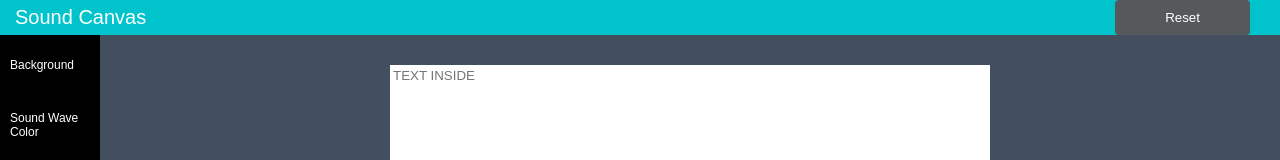
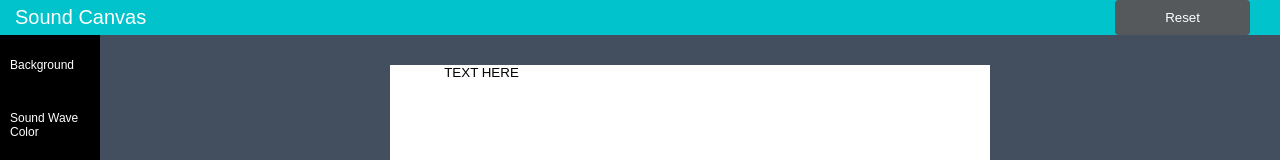
Before and after one commit to Osvaldo111/SoundCanvas, a React (Create React App) app in the folder client/: page / in a window 1280 px wide. Shown: the top 160 px of the page. Built offline with nearby package versions, Linux system fonts and the light colour scheme; a web font is replaced by a local one.

Commit message:
Input text deve

```diff
--- a/client/src/components/Canvas.js
+++ b/client/src/components/Canvas.js
@@ -39,7 +39,8 @@ class Canvas extends React.Component {
       pos1: 0,
       pos2: 0,
       pos3: 0,
-      pos4: 0
+      pos4: 0,
+      inputValue: "TEXT HERE"
     };
   }
 
@@ -432,6 +433,25 @@ class Canvas extends React.Component {
     // document.onmousemove = null;
   };
 
+  resizeInputField = () => {
+    // var fontSize = 10;
+    const txtInput = this.inputTxtRef.current;
+    const valLength = txtInput.value.length;
+    if (valLength > 5) txtInput.size = txtInput.value.length;
+    // txtInput.style.fontSize = valLength + "px";
+
+    // txtInput.style.width = valLength * fontSize + "px";
+  };
+
+  handleChange = event => {
+    this.setState({ inputValue: event.target.value });
+  };
+
+  readOnly = () => {
+    //  alert();
+    const txtInput = this.inputTxtRef.current;
+    console.log(txtInput.disabled);
+  };
   render() {
     const { canvasWidth, canvasHeight, canvasColor, recorderBttn } = this.state;
     const { displayBttn } = this.state;
@@ -452,7 +472,10 @@ class Canvas extends React.Component {
             onMouseDown={this.dragElement}
             className="inputTextCanvas"
             ref={this.inputTxtRef}
-            placeholder={"TEXT INSIDE"}
+            value={this.state.inputValue}
+            onKeyDown={this.resizeInputField}
+            onChange={this.handleChange}
+            onDoubleClick={this.readOnly}
           />
         </div>
 
--- a/client/src/style/canvas.css
+++ b/client/src/style/canvas.css
@@ -15,6 +15,7 @@
 .canvasSection {
   position: relative;
   margin-top: 20px;
+  overflow: hidden;
 }
 
 /* --Mobile Bttn -- */
@@ -85,6 +86,12 @@
   border-width: 0;
   height: 20px;
   padding-left: 3px;
+  height: auto;
+  text-align: center;
+  /* transition: width 0.25s; */
+}
+input[type="text"] {
+  /* font-size: 44px; */
 }
 
 .inputTextCanvas:focus {
```
